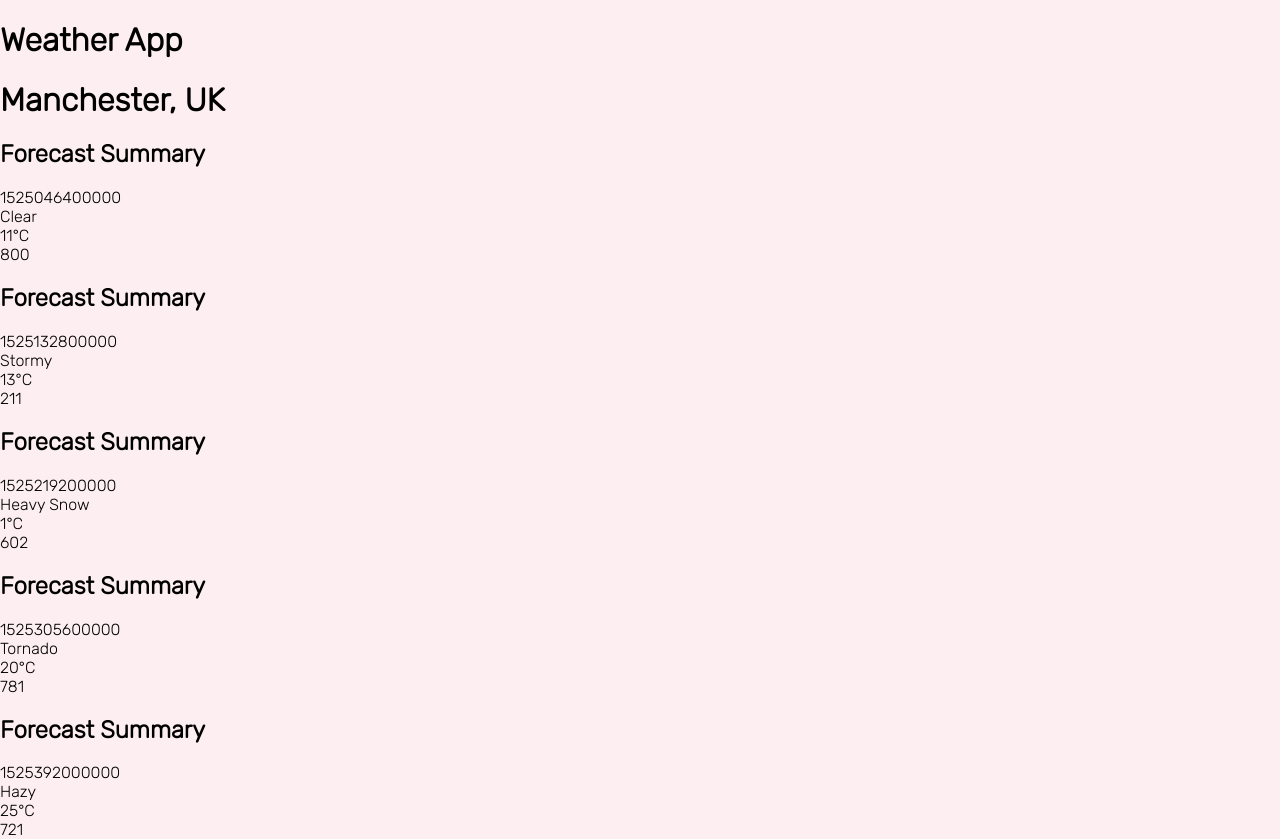
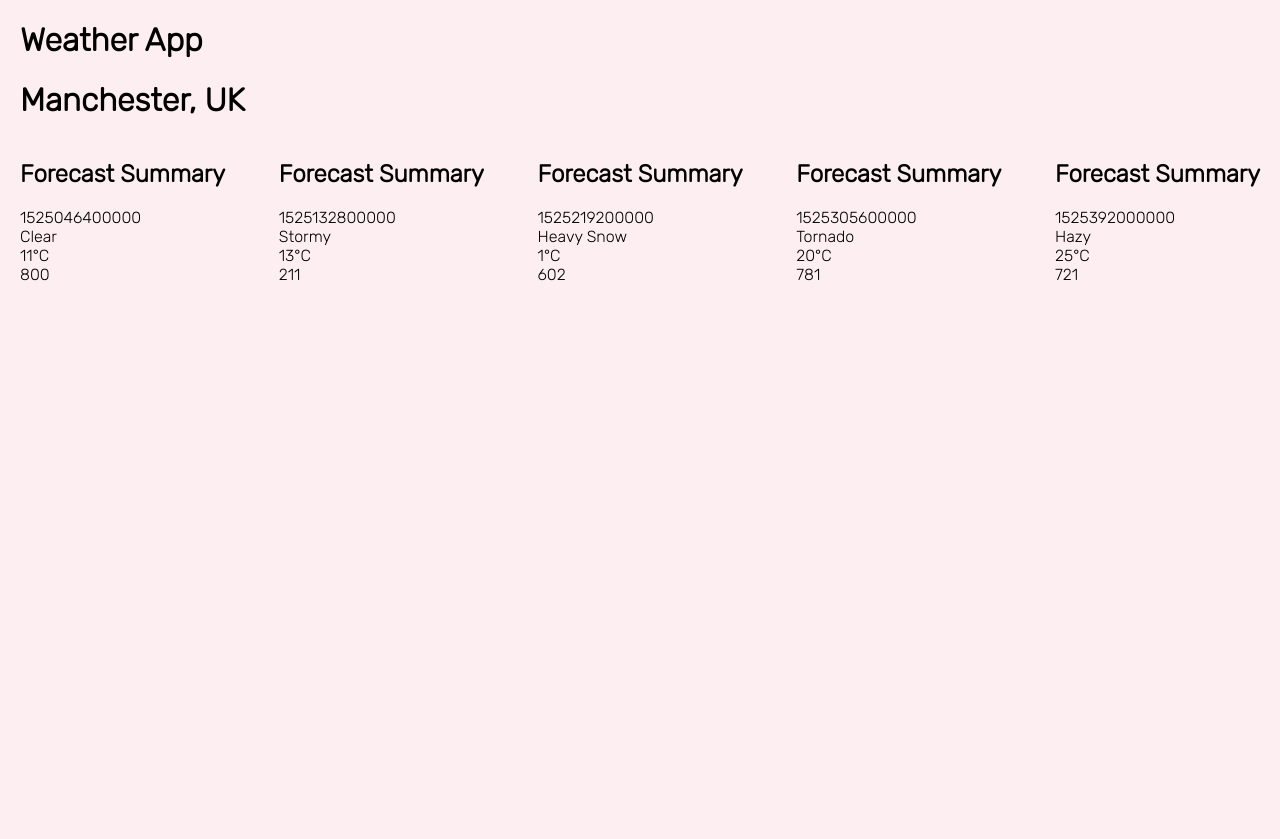
Before and after one commit to DevArrowsmith/weather_app, a React (Create React App) app: page / in a window 1280 px wide. After the commit the page ends 800 px from the top, so only its background shows below. Built offline with nearby package versions, Linux system fonts and the light colour scheme.

Commit message:
Added styling to App and ForecastSumaries components.

```diff
--- a/src/components/App.js
+++ b/src/components/App.js
@@ -7,7 +7,7 @@
 const App = ({ forecasts, location }) => {
     const { city, country } = location;
     return (
-        <div className="App">
+        <div className="weather-app">
             <h1>Weather App</h1>
             <LocationDetails city={city} country={country} />
             <ForecastSummaries forecasts={forecasts} />
--- a/src/components/ForecastSummaries.js
+++ b/src/components/ForecastSummaries.js
@@ -1,6 +1,7 @@
 import React from "react";
 import PropTypes from "prop-types";
 import ForecastSummary from "./ForecastSummary";
+import "../styles/ForecastSummaries.css";
 
 const ForecastSummaries = ({ forecasts }) => (
     <div className="forecast-summaries">
--- a/src/styles/App.css
+++ b/src/styles/App.css
@@ -0,0 +1,3 @@
+.weather-app {
+    margin: 0 20px;
+};
--- /dev/null
+++ b/src/styles/ForecastSummaries.css
@@ -0,0 +1,4 @@
+.forecast-summaries {
+    display: flex;
+    justify-content: space-between;
+}
```
